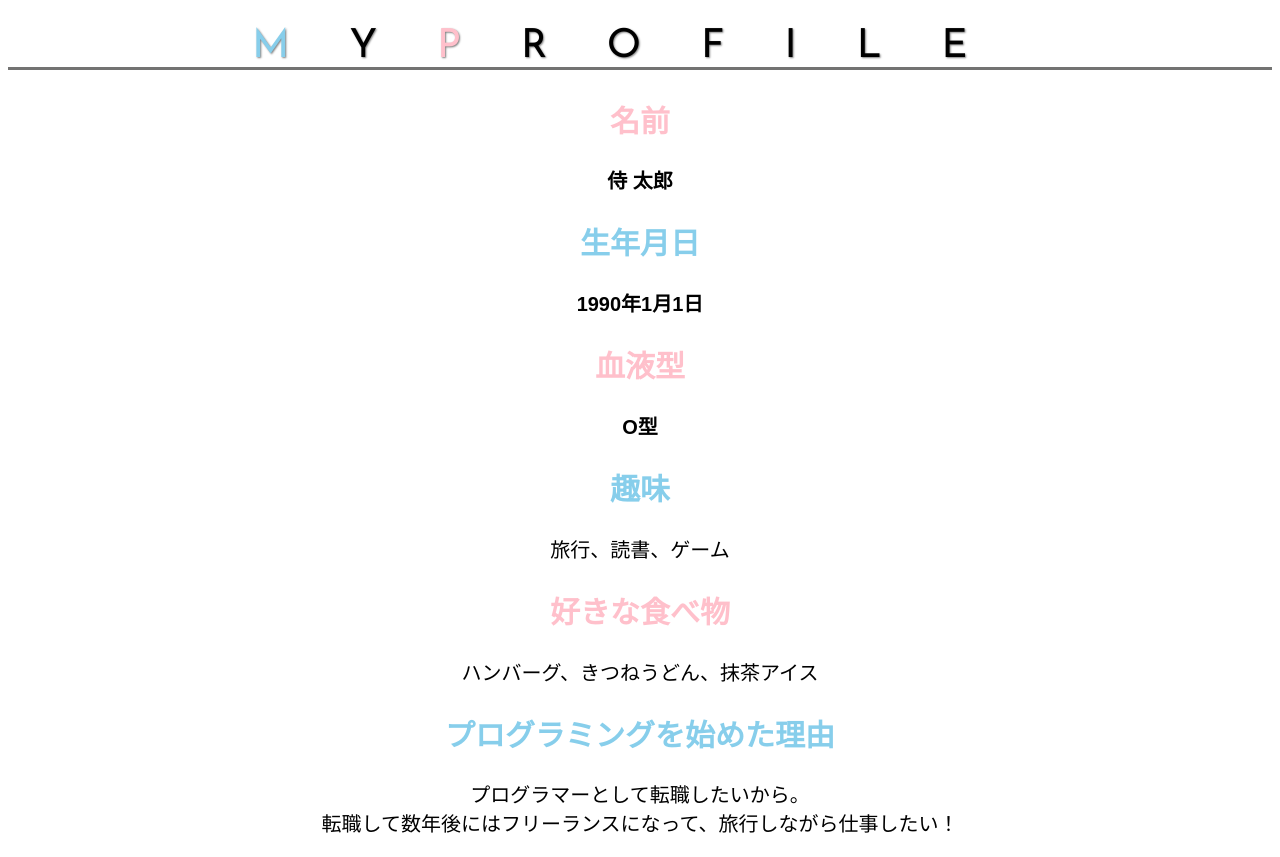
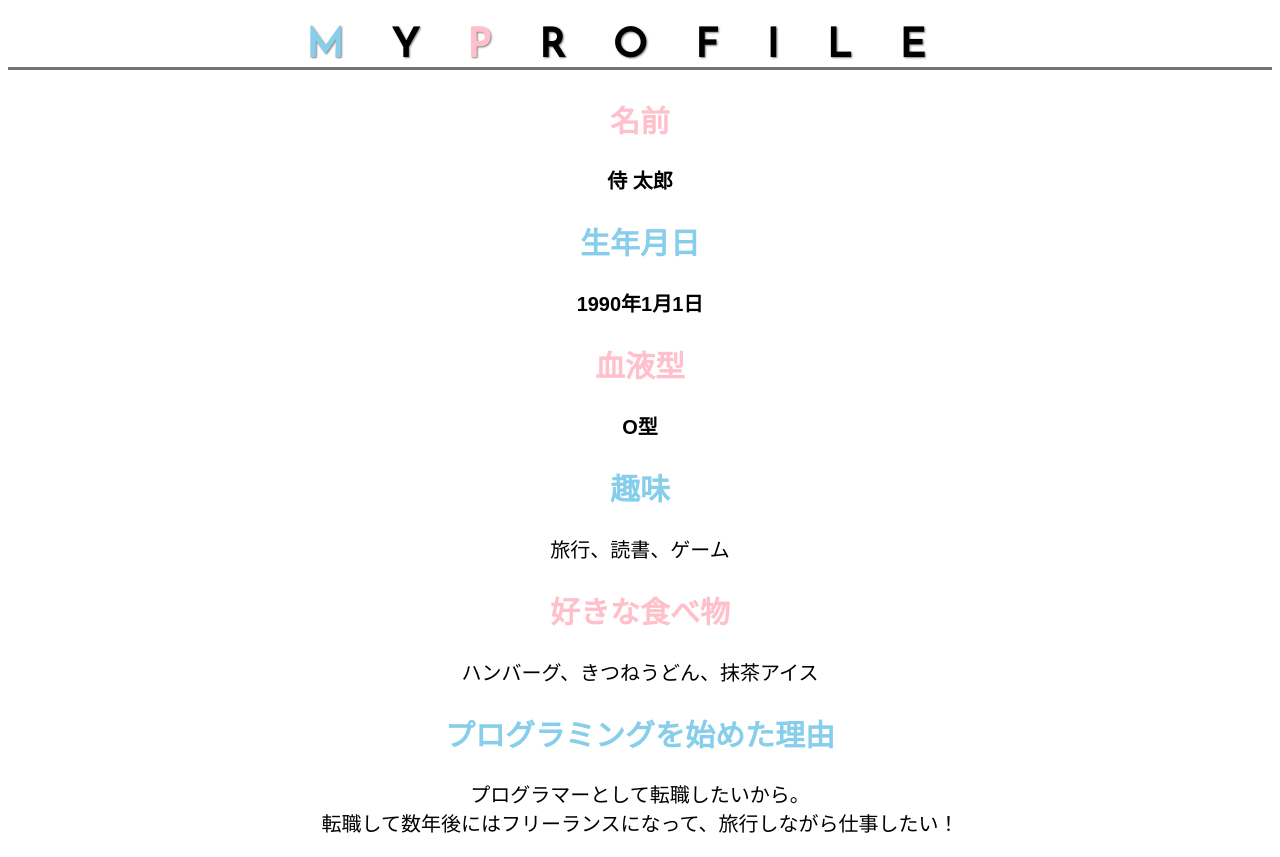
Before and after one commit to Gaya-s/html-css-basic-kadai, a plain HTML site: page kadai_015/kadai_015.html in a window 1280 px wide. Drawn offline with Linux system fonts and the light colour scheme.

Commit message:
課題０１５の再提出

```diff
--- a/kadai_015/style.css
+++ b/kadai_015/style.css
@@ -9,13 +9,10 @@ body {
 
 h1 {
   font-family: "Josefin Sans", sans-serif;
-  font-optical-sizing: auto;
-  font-weight: 400;
-  font-style: normal;
   font-size: 2rem;
   text-shadow: 1px 1px 2px gray;
   border-bottom: solid 3px rgb(115, 115, 114);
-  letter-spacing: 1.5em;
+  letter-spacing: 1.2em;
 }
 
 .blue {
@@ -25,6 +22,6 @@ h1 {
 .pink {
   color: rgb(255,192,203)
 }
-#basic {
+#basic p {
   font-weight: bold;
 }
```
